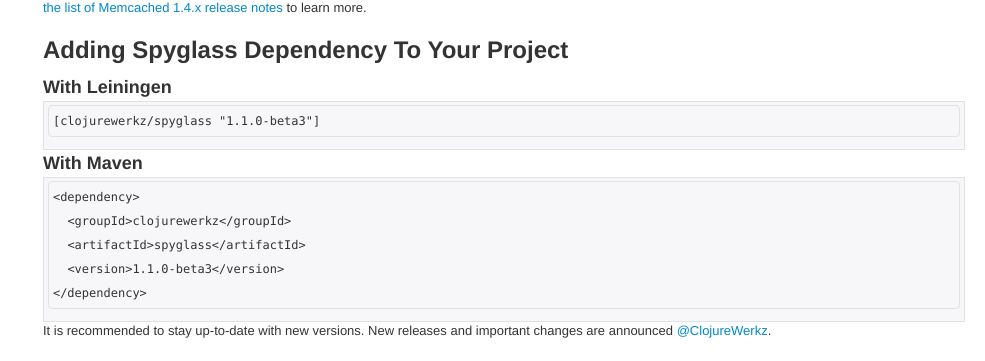
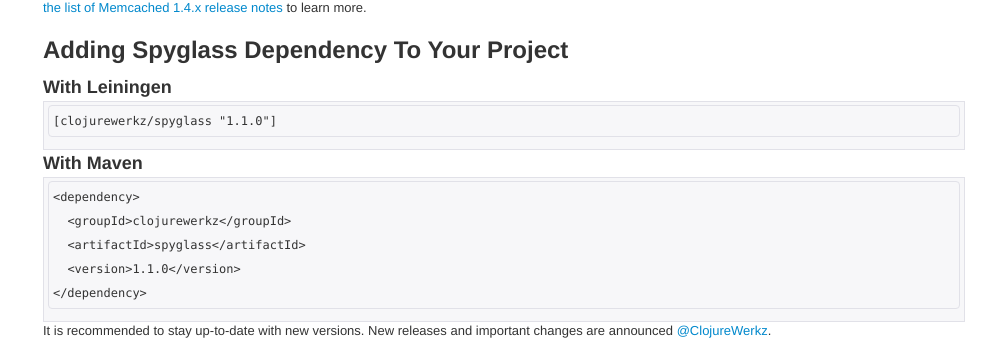
Before and after one commit to clojurewerkz/spyglass.docs, a Jekyll site: the page built from articles/getting_started.md, in a window 1280 px wide and 900 px high, scrolled down 513 px. Shown: the part 146-507 px from the top of the window, without its empty margins (295-1280 px from the left). Built offline with Jekyll 4.4.1, drawn with Linux system fonts in a browser that asks for light colours; some web fonts are replaced.

Commit message:
1.1.0 is out

```diff
--- a/articles/getting_started.md
+++ b/articles/getting_started.md
@@ -49,14 +49,14 @@
 
 ### With Leiningen
 
-    [clojurewerkz/spyglass "1.1.0-beta3"]
+    [clojurewerkz/spyglass "1.1.0"]
 
 ### With Maven
 
     <dependency>
       <groupId>clojurewerkz</groupId>
       <artifactId>spyglass</artifactId>
-      <version>1.1.0-beta3</version>
+      <version>1.1.0</version>
     </dependency>
 
 It is recommended to stay up-to-date with new versions. New releases and important changes are announced [@ClojureWerkz](http://twitter.com/ClojureWerkz).
```
